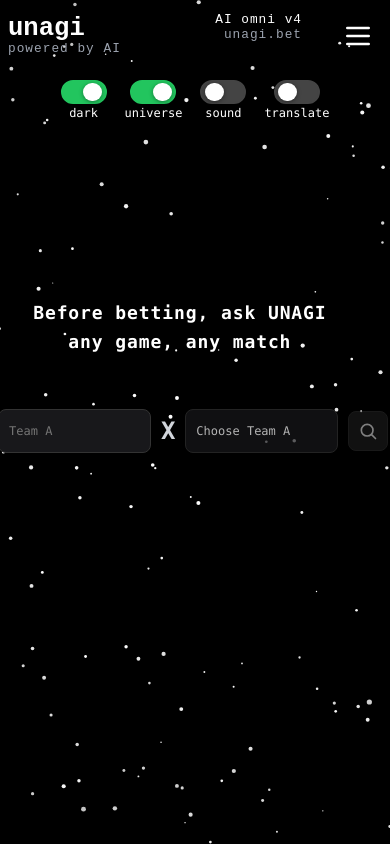
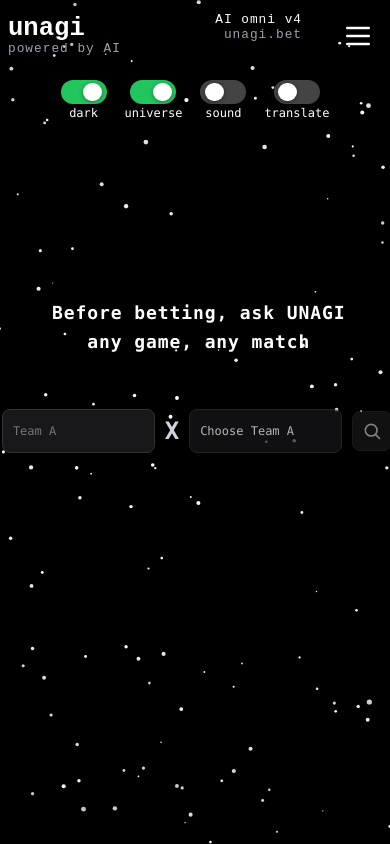
Before and after one commit to ricpmota/unagi-web, a Next.js app: page / in a window 390 px wide. Built offline with nearby package versions, Linux system fonts and the light colour scheme.

Commit message:
fix: empurra texto central e pesquisa 2mm para direita no mobile

```diff
--- a/app/page.tsx
+++ b/app/page.tsx
@@ -173,8 +173,8 @@
   const fontSizeH1 = isMobile ? 'clamp(12.8px, 3.2vw, 19.2px)' : 'clamp(16px, 4vw, 24px)';
   const fontSizeH2 = isMobile ? 'clamp(11.2px, 2.8vw, 16px)' : 'clamp(14px, 3.5vw, 20px)';
   const fontSizeInput = isMobile ? '10px' : '13px';
-  const textoCentralMarginLeft = isMobile ? '-8mm' : '0';
-  const conjuntoMarginLeft = isMobile ? '-1mm' : '0';
+  const textoCentralMarginLeft = isMobile ? '2mm' : '0';
+  const conjuntoMarginLeft = isMobile ? '1mm' : '0';
   const mainJustify = isMobile ? 'center' : 'center';
   const mainMinHeight = isMobile ? '100vh' : '100vh';
   const mainAlign = isMobile ? 'center' : 'center';
```
